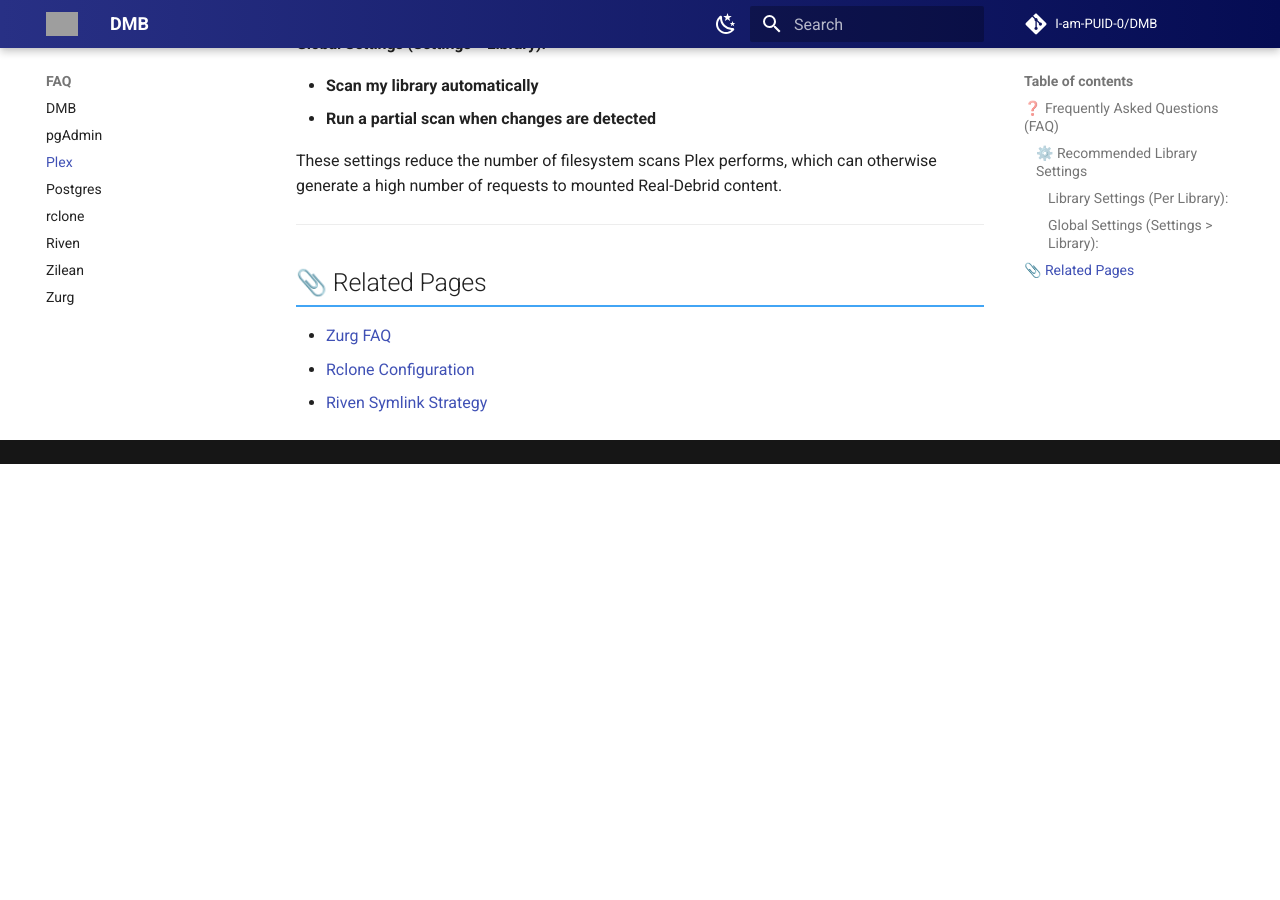
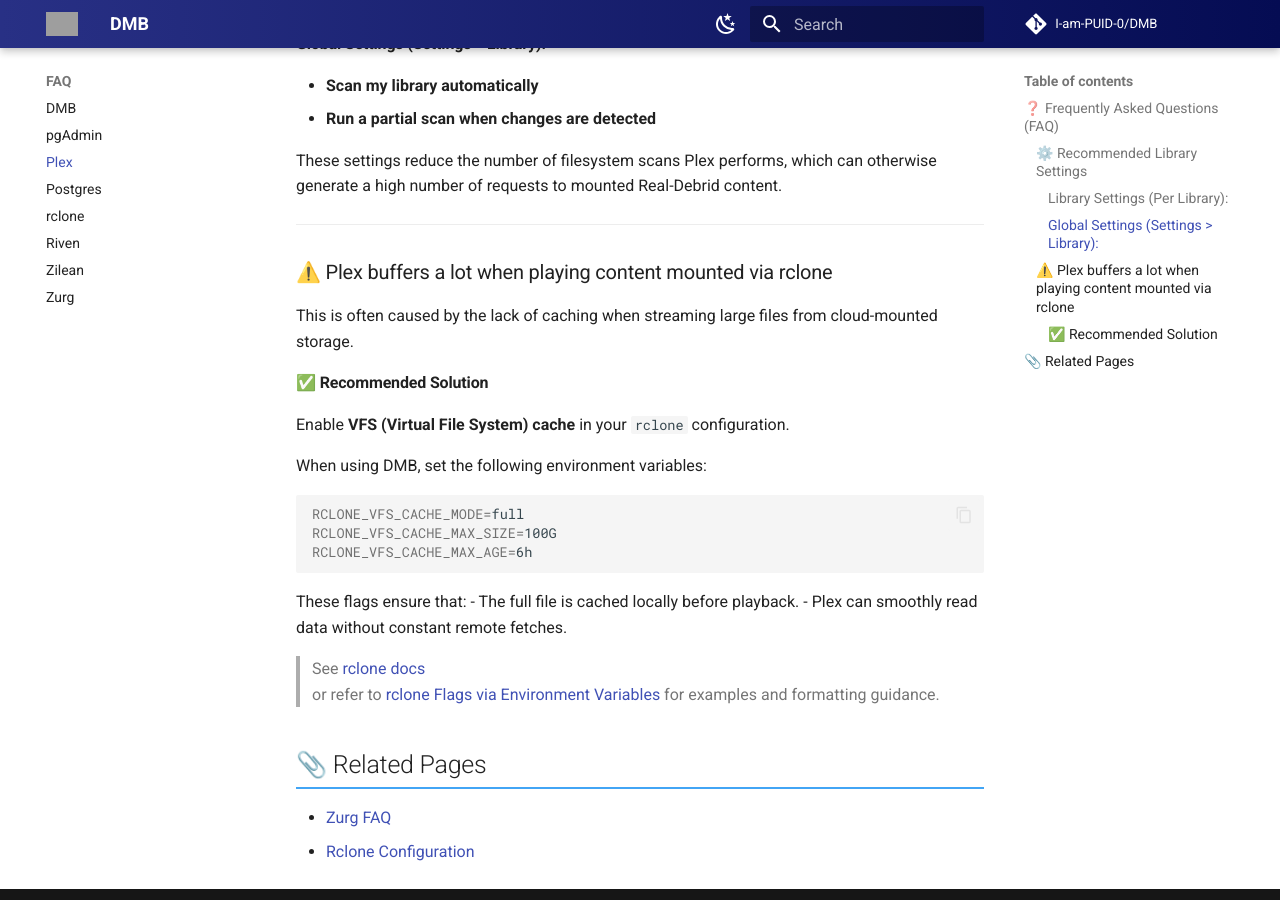
Before and after one commit to I-am-PUID-0/DMB_Docs, an MkDocs documentation site: the page built from docs/faq/plex.md, in a window 1280 px wide and 900 px high, scrolled down 629 px. Built offline with MkDocs 1.6.1 and Material for MkDocs 9.7.7, drawn with Linux system fonts in a browser that asks for light colours; comment, search, counter and statistics services are not loaded; before the commit the page ends 1093 px from its top, so only the background shows below that; grey boxes are pictures that could not be loaded.

Commit message:
Add guidance for Plex buffering issues when using rclone with recommended VFS cache settings

````diff
--- a/docs/faq/plex.md
+++ b/docs/faq/plex.md
@@ -26,7 +26,27 @@ These settings reduce the number of filesystem scans Plex performs, which can ot
 
 ---
 
+### ⚠️ Plex buffers a lot when playing content mounted via rclone
+This is often caused by the lack of caching when streaming large files from cloud-mounted storage.
+
+#### ✅ Recommended Solution
+Enable **VFS (Virtual File System) cache** in your `rclone` configuration.
+
+When using DMB, set the following environment variables:
+```bash
+RCLONE_VFS_CACHE_MODE=full
+RCLONE_VFS_CACHE_MAX_SIZE=100G
+RCLONE_VFS_CACHE_MAX_AGE=6h
+```
+
+These flags ensure that:
+- The full file is cached locally before playback.
+- Plex can smoothly read data without constant remote fetches.
+
+> See [rclone docs](https://rclone.org/docs/#environment-variables)
+> or refer to [rclone Flags via Environment Variables](../services/rclone.md#-rclone-flags-via-environment-variables) for examples and formatting guidance.
+
+
 ## 📎 Related Pages
 - [Zurg FAQ](../faq/zurg.md)
 - [Rclone Configuration](../services/rclone.md)
-- [Riven Symlink Strategy](../services/riven-backend.md#symlink-directory)
````
